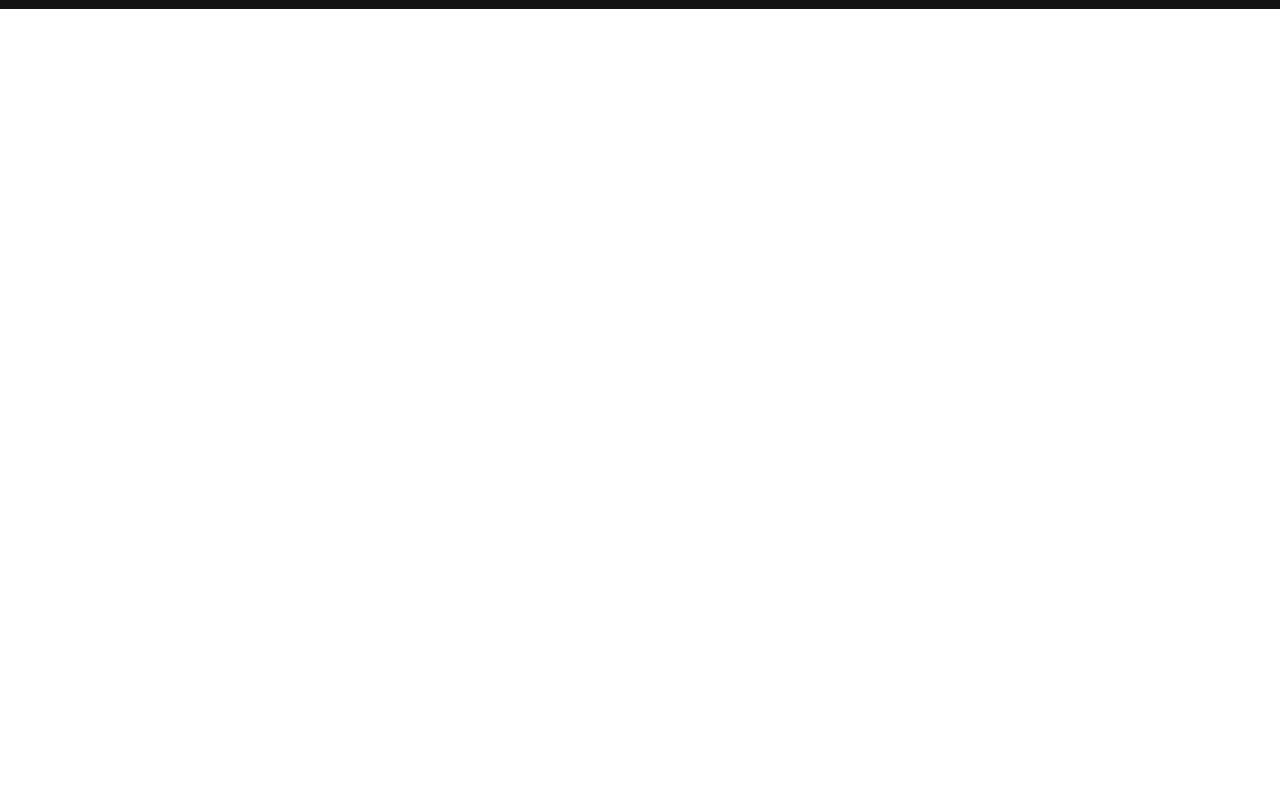
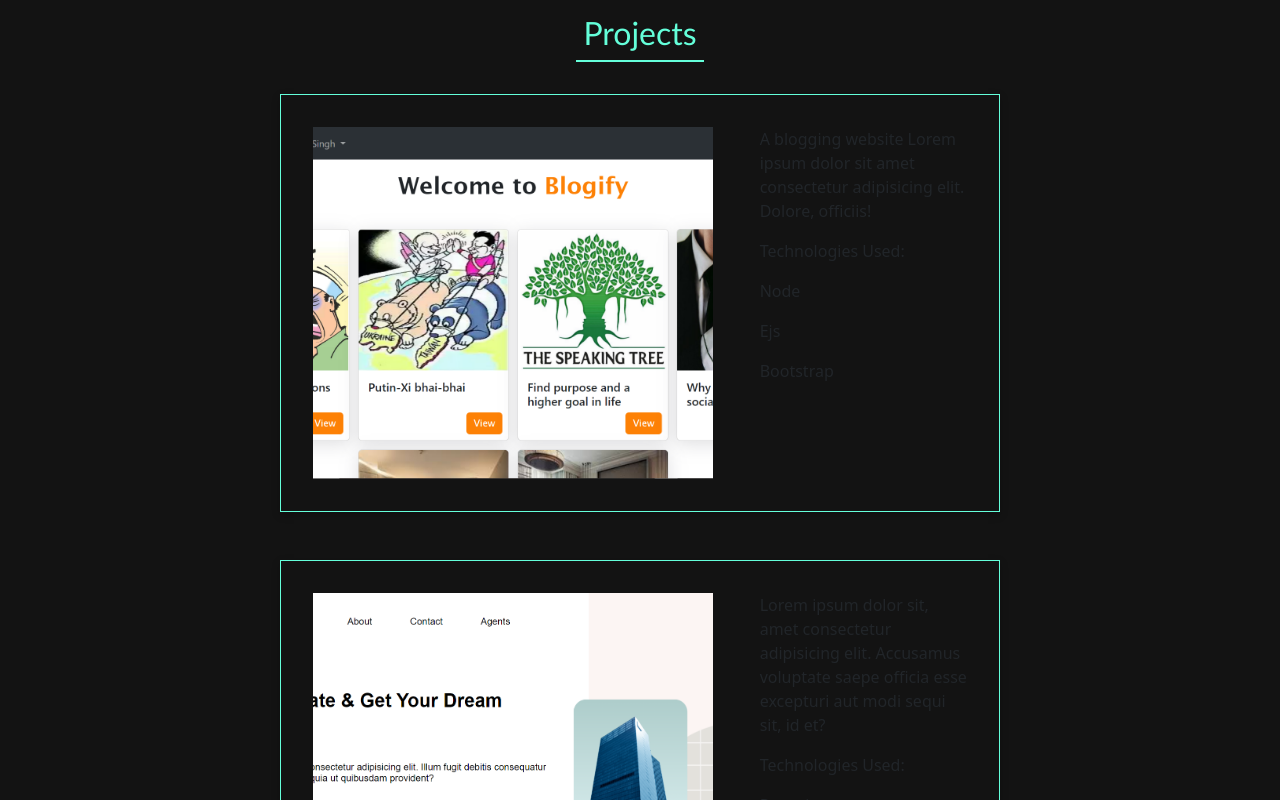
Before and after one commit to prasharpranav13/Portfolio, a React (Vite) app: page / in a window 1280 px wide. Shown: the part 1280-2080 px from the top of the page. Before the commit the page ends 1289 px from the top, so only its background shows below. Built offline with nearby package versions, Linux system fonts and the light colour scheme.

Commit message:
second commit

```diff
--- a/src/App.css
+++ b/src/App.css
@@ -11,7 +11,7 @@
 }
 .bodyContainer{
   width: 100vw;
-  height: 100%;
+  /* height: 100%; */
  background: #131313;
 
 }
@@ -23,7 +23,8 @@
   padding-bottom: 1rem;
   background: #131313;
 
-
+ position: fixed;
+ z-index: 1000;
 }
 
 .title{
@@ -253,3 +254,17 @@
   text-align: center;
   color: #daf3ed;
 }
+.projectTitle{
+  width: 100%;
+  display: flex;
+  justify-content: center;
+}
+.lineContainer4{
+  display: flex;
+  justify-content: center;
+  width: 100%;
+}
+.line4{
+  width: 10%;
+  border-bottom: solid 2px #64ffda;
+}
--- a/src/App.jsx
+++ b/src/App.jsx
@@ -13,6 +13,7 @@
 import vs from "../public/vs.png";
 import git from "../public/git.png";
 import node from "../public/node.png";
+import Card from "./components/card/Card";
 function App() {
   return (
     <>
@@ -42,12 +43,12 @@
                   </a>
                 </li>
                 <li class="nav-item">
-                  <a class="p" href="#">
+                  <a class="p" href="#about">
                     About
                   </a>
                 </li>
                 <li class="nav-item">
-                  <a class=" p" aria-disabled="true">
+                  <a class=" p" aria-disabled="true" href="#projects">
                     Projects
                   </a>
                 </li>
@@ -114,7 +115,7 @@
             </div>
           </div>
         </div>
-        <div className="about">
+        <div className="about" id="about">
           <p className="aboutPara">About Me</p>
           <div className="lineContainer2">
             <div className="line2"></div>
@@ -172,6 +173,16 @@
             </div>
           </div>
         </div>
+
+        <div className="projects" id="projects">
+          <div className="projectTitle">
+            <p className="aboutPara">Projects</p>
+          </div>
+          <div className="lineContainer4">
+            <div className="line4"></div>
+          </div>
+          <Card />
+        </div>
       </div>
     </>
   );
--- /dev/null
+++ b/src/components/card/Card.jsx
@@ -0,0 +1,50 @@
+import "./card.css";
+import blogify from "../../../public/blogify.png";
+import estateease from "../../../public/estateease.png";
+
+const Card = () => {
+  return (
+    <div className="cards">
+      <div className="cardContainer1">
+        <div className="left">
+          <img src={blogify} alt="" className="projImg" />
+        </div>
+        <div className="right">
+          <div className="projectDesc">
+            <p>
+              A blogging website Lorem ipsum dolor sit amet consectetur
+              adipisicing elit. Dolore, officiis!
+            </p>
+          </div>
+          <div className="projectTech">
+            <p className="techs">Technologies Used:</p>
+            <p className="tech">Node</p>
+            <p className="tech">Ejs</p>
+            <p className="tech">Bootstrap</p>
+          </div>
+        </div>
+      </div>
+      <div className="cardContainer2">
+        <div className="left">
+          <img src={estateease} alt="" className="projImg" />
+        </div>
+        <div className="right">
+          <div className="projectDesc">
+            <p>
+              Lorem ipsum dolor sit, amet consectetur adipisicing elit.
+              Accusamus voluptate saepe officia esse excepturi aut modi sequi
+              sit, id et?
+            </p>
+          </div>
+          <div className="projectTech">
+            <p className="techs">Technologies Used:</p>
+            <p className="tech">React.js</p>
+            <p className="tech">Node.js</p>
+            <p className="tech">MongoDB</p>
+          </div>
+        </div>
+      </div>
+    </div>
+  );
+};
+export default Card;
--- /dev/null
+++ b/src/components/card/card.css
@@ -0,0 +1,28 @@
+.cards{
+  margin: 2rem 0;
+  display: flex;
+  flex-direction: column;
+  align-items: center;
+  gap: 3rem;
+}
+.cardContainer1,.cardContainer2{
+  box-shadow: rgba(0, 0, 0, 0.24) 0px 3px 8px;
+  border: solid 1px #64ffda;
+  padding: 2rem;
+
+  display: flex;
+  gap: 2rem;
+  max-width: 45rem;
+}
+.left{
+  flex: 2;
+}
+.right{
+  flex: 1;
+}
+.projImg{
+  width: 25rem;
+  height: 22rem;
+  object-fit: cover;
+  object-position: center;
+}
```
Also changed, not shown: public/blogify.png (added), public/estateease.png (added).
